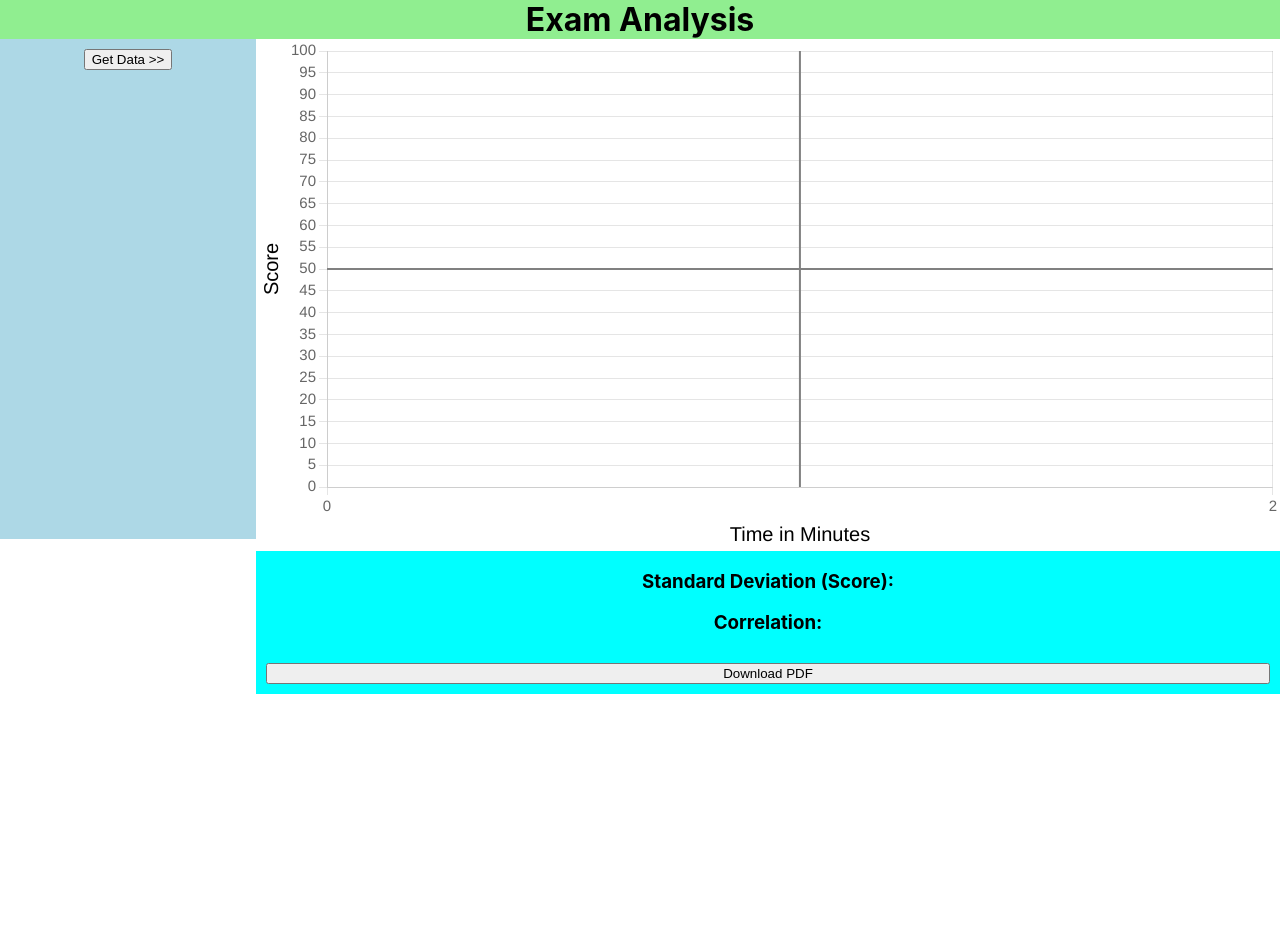
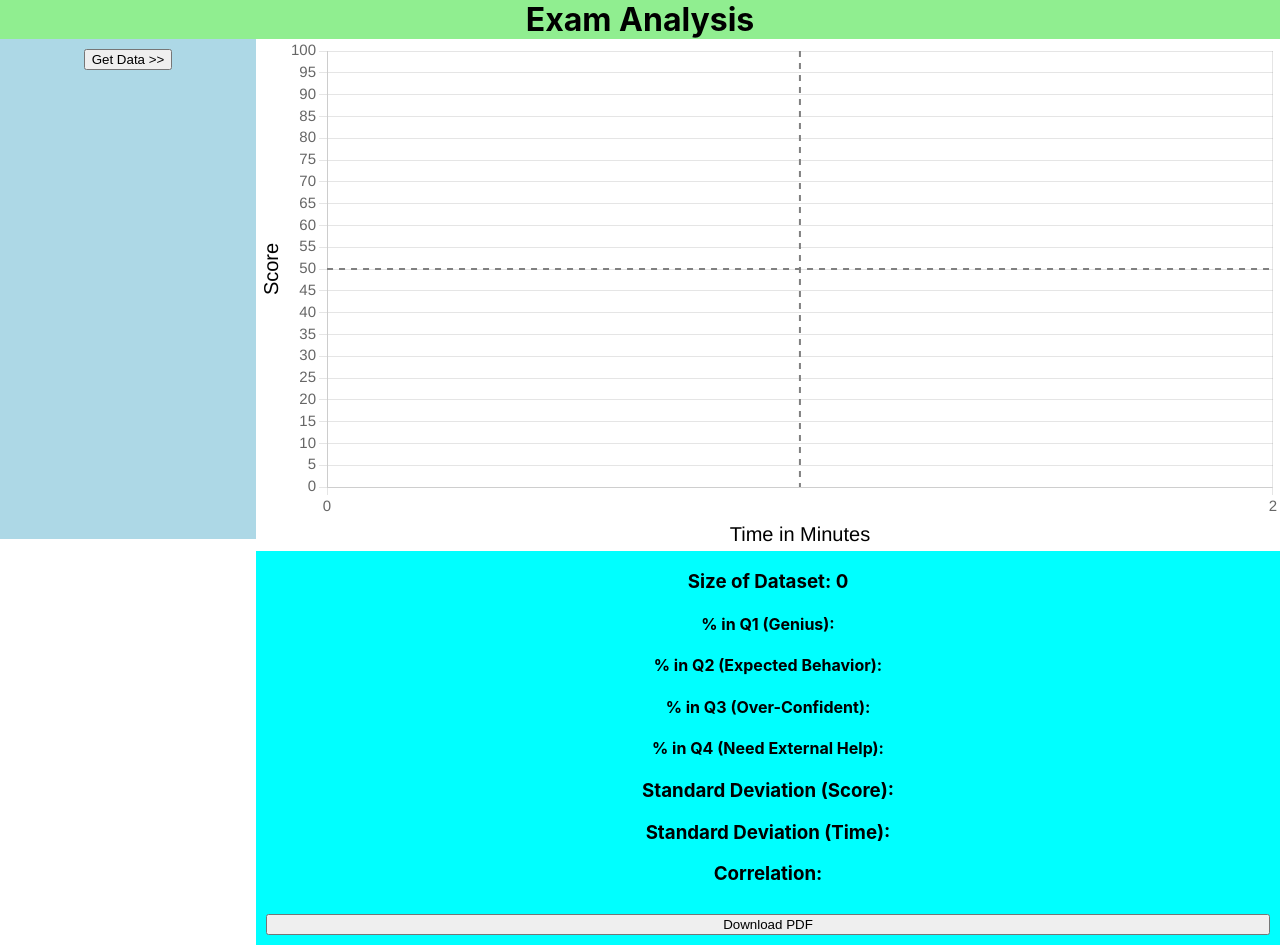
Before and after one commit to BeckyReed/MET633Group6, a React (Create React App) app in the folder client/exam_analysis/: page / in a window 1280 px wide. Before the commit the page ends 800 px from the top, so only its background shows below. Built offline with nearby package versions, Linux system fonts and the light colour scheme.

Commit message:
Stats not updateing on UnSelect of class exam data

```diff
--- a/client/exam_analysis/package.json
+++ b/client/exam_analysis/package.json
@@ -10,6 +10,7 @@
     "chart.js": "^4.4.0",
     "file-saver": "^2.0.5",
     "jspdf": "^2.5.1",
+    "jspdf-autotable": "^3.7.1",
     "pdfjs-dist": "^3.11.174",
     "react": "^18.2.0",
     "react-chartjs-2": "^5.2.0",
--- a/client/exam_analysis/src/ChartPane.js
+++ b/client/exam_analysis/src/ChartPane.js
@@ -39,10 +39,13 @@ const hQuadrentLine = {
         ctx.beginPath();
         ctx.lineWidth = 2;
         ctx.strokeStyle = 'gray';
+        ctx.setLineDash([6, 6]);
         ctx.moveTo(left, ((bottom+top)/2));
         ctx.lineTo(right, ((bottom+top)/2));
         ctx.stroke();
         ctx.restore();
+
+        ctx.setLineDash([]);
 
     }
 };
@@ -60,10 +63,13 @@ const vQuadrentLine = {
         ctx.beginPath();
         ctx.lineWidth = 2;
         ctx.strokeStyle = 'gray';
+        ctx.setLineDash([6, 6]);
         ctx.moveTo(((width/2)+left), top);
         ctx.lineTo(((width/2)+left), bottom);
         ctx.stroke();
         ctx.restore();
+
+        ctx.setLineDash([]);
 
     }
 };
@@ -150,8 +156,12 @@ function ChartPane({ toChartPaneList, toChartPaneExams }) {
 
     /**EXAM LIST FROM DB */
     const [exams, setExams] = useState([]);
-    /**EXAM STATS Standard Deviation */
-    const [standDev, setStandDev] = useState();
+        /**EXAM STATS Dataset Size*/
+        const [datasetSize, setDatasetSize] = useState();
+    /**EXAM STATS Standard Deviation SCORE*/
+    const [standDevScore, setStandDevScore] = useState();
+    /**EXAM STATS Standard Deviation TIME*/
+    const [standDevTime, setStandDevTime] = useState();
     /**EXAM STATS Correlation */
     const [correlation, setCorrelation] = useState();
     /**User ID */
@@ -163,20 +173,33 @@ function ChartPane({ toChartPaneList, toChartPaneExams }) {
 
     useEffect(() => {
         const scores = getScoreArray();
+        setDatasetSize(scores.length);
+    }, [exams]);
+
+    useEffect(() => {
+        const scores = getScoreArray();
         let result;
         if (scores.length>0){
-            result = standardDeviation(getScoreArray()).toPrecision(5);
+            result = standardDeviation(getScoreArray()).toFixed(2);
         }
-        setStandDev(result);
+        setStandDevScore(result);
     }, [exams]);
 
+    useEffect(() => {
+        const time = getTimeArray();
+        let result;
+        if (time.length>0){
+            result = standardDeviation(getTimeArray()).toFixed(2);
+        }
+        setStandDevTime(result);
+    }, [exams]);
 
     useEffect(() => {
         const scores = getScoreArray();
         // const times = getTimeArray();
         let result;
         if (scores.length>0){
-            result = sampleCorrelation(getScoreArray(), getTimeArray()).toPrecision(5);
+            result = sampleCorrelation(getScoreArray(), getTimeArray()).toFixed(2);
         }
         setCorrelation(result);
     }, [exams]);
@@ -359,10 +382,16 @@ function ChartPane({ toChartPaneList, toChartPaneExams }) {
             {/* <div>{toChartPane()}</div> */}
             <Scatter id="scatterChart" options={options} plugins={[bgColor, hQuadrentLine, vQuadrentLine]} data={chartData(toChartPaneList(), colorArray)} />
             <div>
-                <h3 id="statStandardDeviation">Standard Deviation (Score): {standDev}</h3>
+                <h3 id="statDatasetSize">Size of Dataset: {datasetSize}</h3>
+                <h4 id="percentInQ1">% in Q1 (Genius): {}</h4>
+                <h4 id="percentInQ2">% in Q2 (Expected Behavior): {}</h4>
+                <h4 id="percentInQ3">% in Q3 (Over-Confident): {}</h4>
+                <h4 id="percentInQ4">% in Q4 (Need External Help): {}</h4>
+                <h3 id="statStandardDeviationScore">Standard Deviation (Score): {standDevScore}</h3>
+                <h3 id="statStandardDeviationTime">Standard Deviation (Time): {standDevTime}</h3>
                 <h3 id="statCorrelation">Correlation: {correlation}</h3>
             </div>
-            <button className="download" onClick={() => downloadPDF(standDev, correlation)}>Download PDF</button>
+            <button className="download" onClick={() => downloadPDF(datasetSize, standDevScore, standDevTime, correlation)}>Download PDF</button>
         </div>
     );
 }
--- a/client/exam_analysis/src/scripts/ChartHandling.js
+++ b/client/exam_analysis/src/scripts/ChartHandling.js
@@ -1,6 +1,7 @@
 import { Scatter } from "react-chartjs-2";
 import { Chart as ChartJS } from "chart.js";
 import { jsPDF } from "jspdf";
+import {autoTable} from "jspdf-autotable"
 
 /** Test Data */
 const test_data = [
@@ -166,16 +167,36 @@ function makeDataset(classesShown, userId, examData, classKey, color) {
 
 
 //Make PDF with jsPDF
-function downloadPDF(standardDeviation, correlation) {
+function downloadPDF(datasetSize, standDevScore, standDevTime, correlation) {
     const canvas = document.getElementById('scatterChart');
 
     const canvasImage = canvas.toDataURL('image/jpeg', 1.0);
 
     const pdf = new jsPDF('landscape');
-    pdf.setFontSize(20);
-    pdf.addImage(canvasImage, 'JPEG', 10, 15, 280, 150);
-    pdf.text(`Standard Deviation (Score): ${standardDeviation}`, 20, 175);
-    pdf.text(`Correlation: ${correlation}`, 20, 185);
+    pdf.setFontSize(16);
+    pdf.addImage(canvasImage, 'JPEG', 10, 15, 270, 140);
+
+
+    const headers = ["Statistic", "Value", "Statistic", "Value"];
+
+    const data = [
+        [`Dataset Size: `, `${datasetSize}`, `% in Q1 (Genius): `, `x`],
+        [`Standard Deviation (Score): `, `${standDevScore}`, `% in Q2 (Expected Behavior): `, `x`],
+        [`Standard Deviation (Time): `, `${standDevTime}`, `% in Q3 (Over-Confident): `, `x`],
+        [`Correlation: `, `${correlation}`, `% in Q4 (Need External Help): `, `x`]
+    ];
+
+    const options = {
+        startY: 155,
+        tableWidth: 'wrap'
+    }
+
+    pdf.autoTable(headers, data, options);
+
+/*     pdf.text(`Dataset Size: ${datasetSize}`, 20, 170);
+    pdf.text(`Standard Deviation (Score): ${standDevScore}`, 20, 176);
+    pdf.text(`Standard Deviation (Time): ${standDevTime}`, 20, 182);
+    pdf.text(`Correlation: ${correlation}`, 20, 188); */
     pdf.save('Exam Analysis');
 }
 
```
Also changed, not shown: 1 other file (tests, documents, lock files or other folders).
